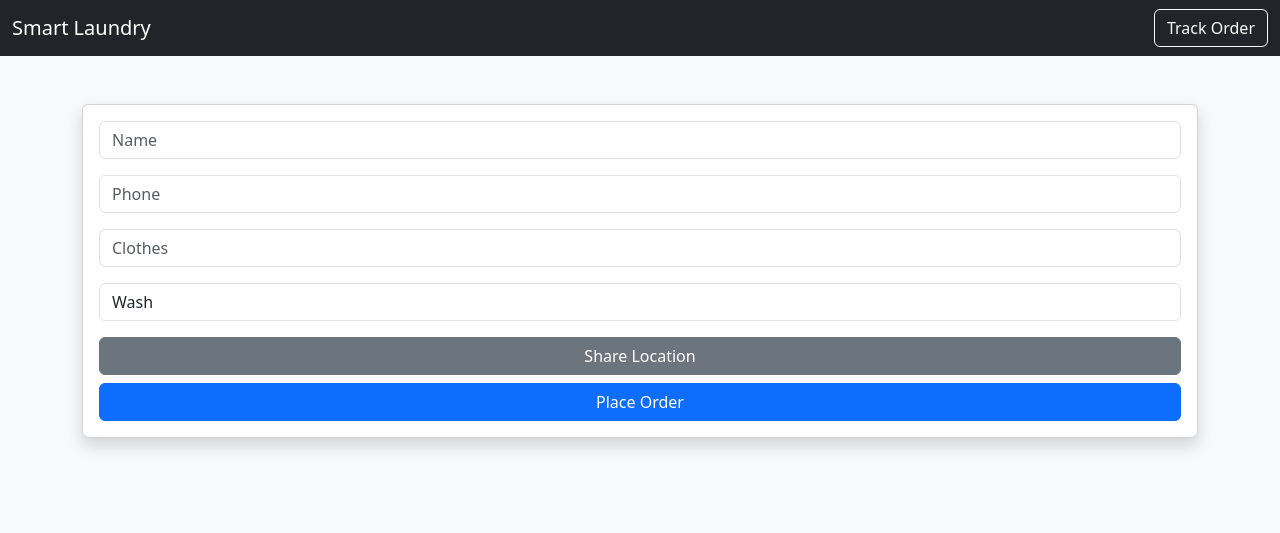
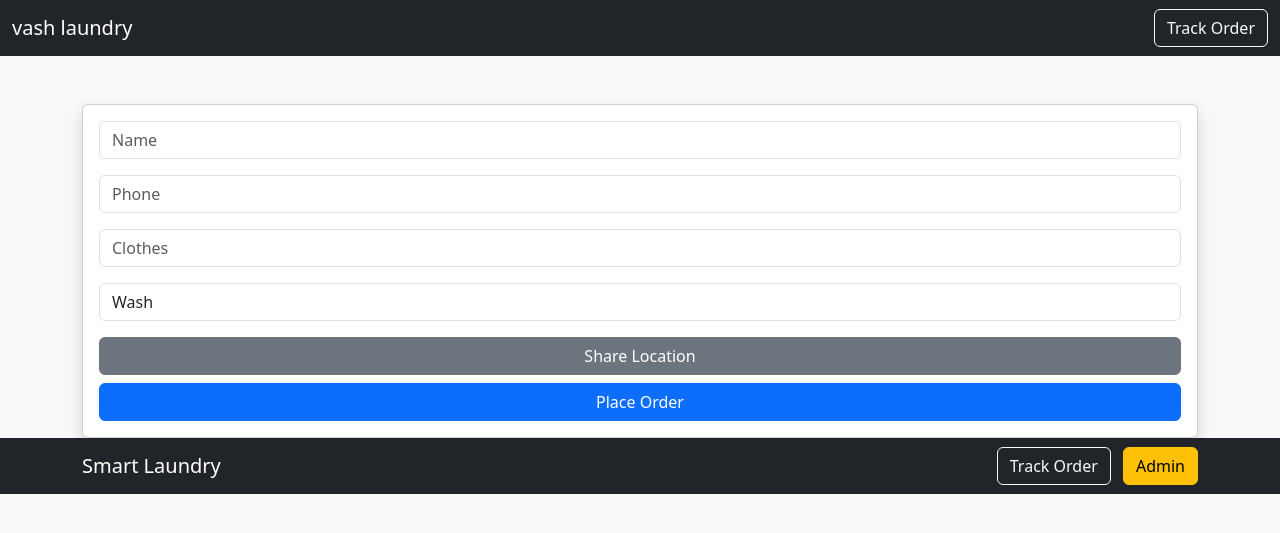
Before and after one commit to Likith1269/laundry-app, a Flask app: page / in a window 1280 px wide. Shown: the top 533 px of the page. Run offline with Flask 3, Linux system fonts and the light colour scheme.

Commit message:
Changed brand name to Vash

```diff
--- a/templates/dashboard.html
+++ b/templates/dashboard.html
@@ -38,7 +38,7 @@
 </body>
 <nav class="navbar navbar-dark bg-dark">
     <div class="container">
-        <a class="navbar-brand" href="/">Smart Laundry</a>
+        <a class="navbar-brand" href="/">vash laundry</a>
         <div class="ms-auto">
             <a href="/dashboard" class="btn btn-outline-light me-2">Dashboard</a>
             <a href="/orders" class="btn btn-outline-light me-2">Orders</a>
--- a/templates/index.html
+++ b/templates/index.html
@@ -8,7 +8,7 @@
 
 <nav class="navbar navbar-dark bg-dark">
     <div class="container-fluid">
-        <span class="navbar-brand">Smart Laundry</span>
+        <span class="navbar-brand">vash laundry</span>
         <a href="/track" class="btn btn-outline-light">Track Order</a>
     </div>
 </nav>
@@ -54,4 +54,15 @@ function getLocation() {
 </script>
 
 </body>
+<nav class="navbar navbar-expand-lg navbar-dark bg-dark">
+    <div class="container">
+        <a class="navbar-brand" href="/">Smart Laundry</a>
+
+        <div class="ms-auto">
+            <a href="/track" class="btn btn-outline-light me-2">Track Order</a>
+            <a href="/admin" class="btn btn-warning">Admin</a>
+        </div>
+    </div>
+</nav>
+
 </html>
--- a/templates/orders.html
+++ b/templates/orders.html
@@ -44,7 +44,7 @@
 </body>
 <nav class="navbar navbar-dark bg-dark">
     <div class="container">
-        <a class="navbar-brand" href="/">Smart Laundry</a>
+        <a class="navbar-brand" href="/">vash laundry</a>
         <div class="ms-auto">
             <a href="/dashboard" class="btn btn-outline-light me-2">Dashboard</a>
             <a href="/orders" class="btn btn-outline-light me-2">Orders</a>
--- a/templates/track.html
+++ b/templates/track.html
@@ -35,7 +35,7 @@
 </body>
 <nav class="navbar navbar-dark bg-dark">
     <div class="container">
-        <a class="navbar-brand" href="/">Smart Laundry</a>
+        <a class="navbar-brand" href="/">vash laundry</a>
         <div class="ms-auto">
             <a href="/dashboard" class="btn btn-outline-light me-2">Dashboard</a>
             <a href="/orders" class="btn btn-outline-light me-2">Orders</a>
```
